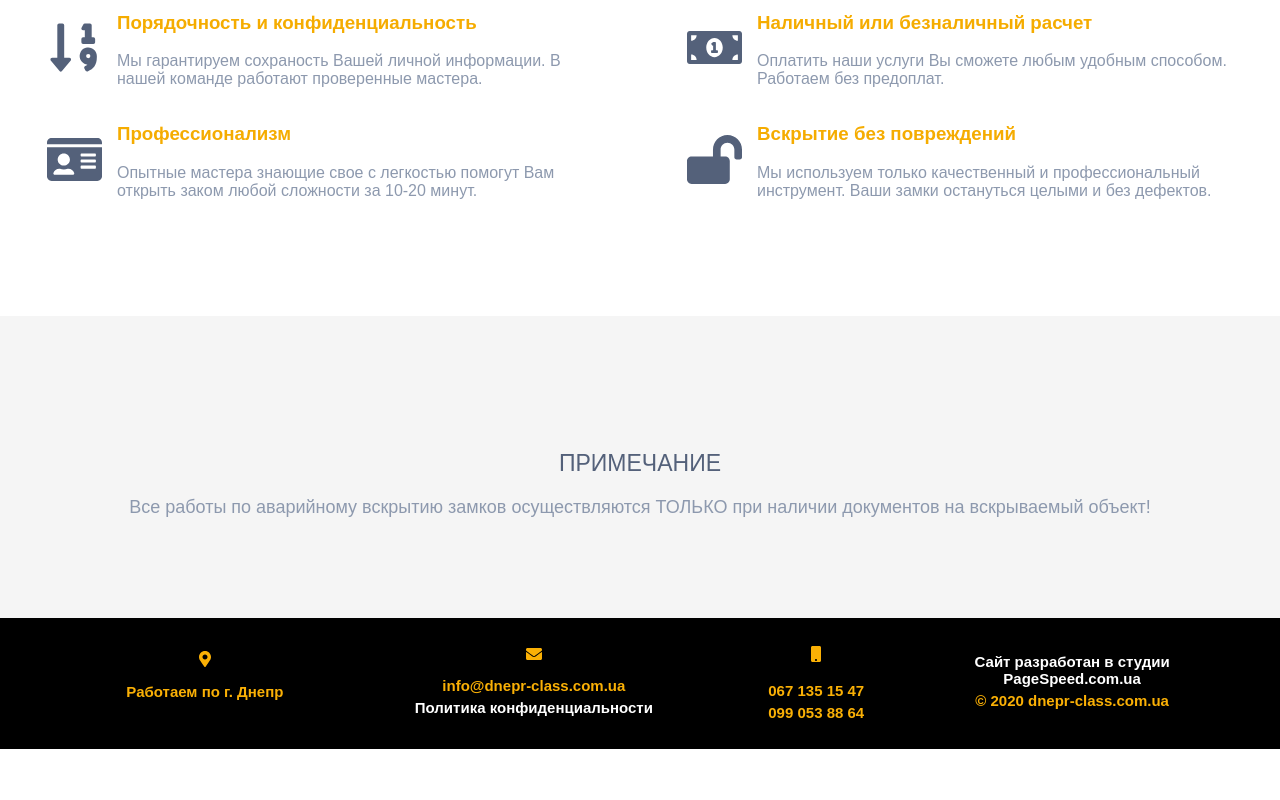
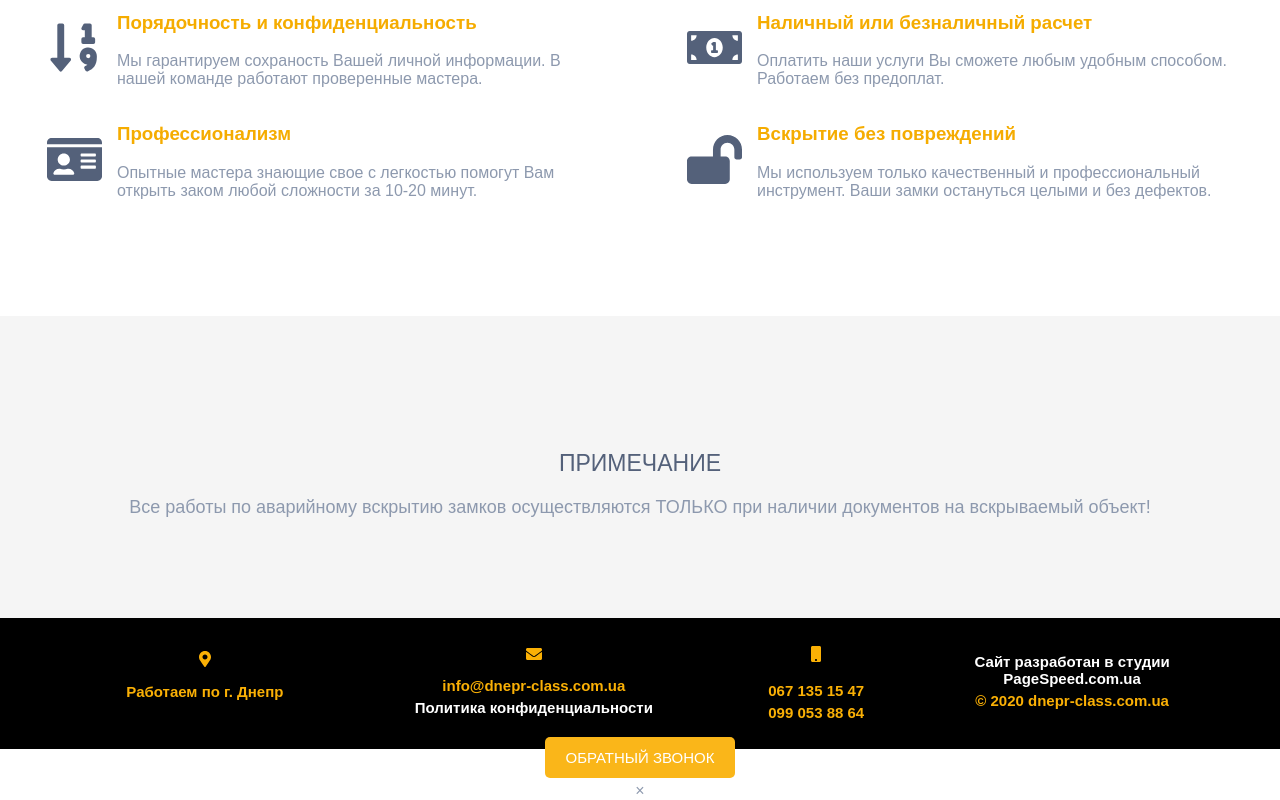
Before and after one commit to Ca-tt/dnepr-masterok-vue, a Vue app: page / in a window 1280 px wide. Shown: the part 1754-2554 px from the top of the page. Before the commit the page ends 2503 px from the top, so only its background shows below. Built offline with nearby package versions, Linux system fonts and the light colour scheme.

Commit message:
добавил новый компонент (ModalWindow)

```diff
--- a/src/App.vue
+++ b/src/App.vue
@@ -7,6 +7,7 @@
     <Advantages />
     <Note />
     <Footer />
+    <ModalWindow/>
   </div>
 </template>
 
@@ -18,6 +19,7 @@ import SectionB from './components/SectionB.vue'
 import Advantages from './components/Advantages.vue'
 import Note from './components/Note.vue'
 import Footer from './components/Footer.vue'
+import ModalWindow from "./components/ModalWindow.vue"
 
 export default {
   name: 'App',
@@ -28,7 +30,8 @@ export default {
     SectionB,
     Advantages,
     Note,
-    Footer
+    Footer,
+    ModalWindow
   }
 }
 </script>
--- /dev/null
+++ b/src/components/ModalWindow.vue
@@ -0,0 +1,27 @@
+<template>
+    <section>
+        <div class="backcall"><a href="">ОБРАТНЫЙ ЗВОНОК</a></div>
+        <div class ="modal-wrapper" id = "mymodal-wrap">
+                            <div class="popup-content">
+                                <div class ="popup-header">
+                                    <span class="close-modal"> &times; </span>
+                                </div>
+                                <div class = "popup-body">
+                                </div>
+                        </div>
+                    </div>
+    </section>
+</template>
+
+<style>
+
+</style>
+
+<script>
+
+
+export default {
+  name: 'ModalWindow',
+
+}
+</script>
```
